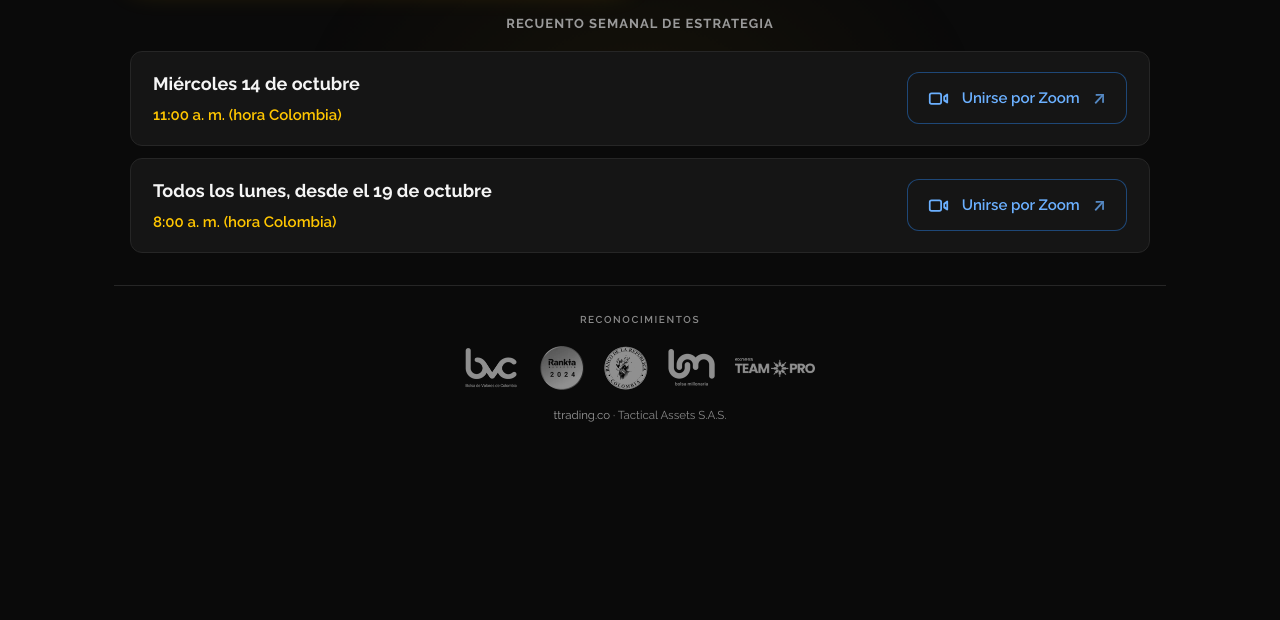
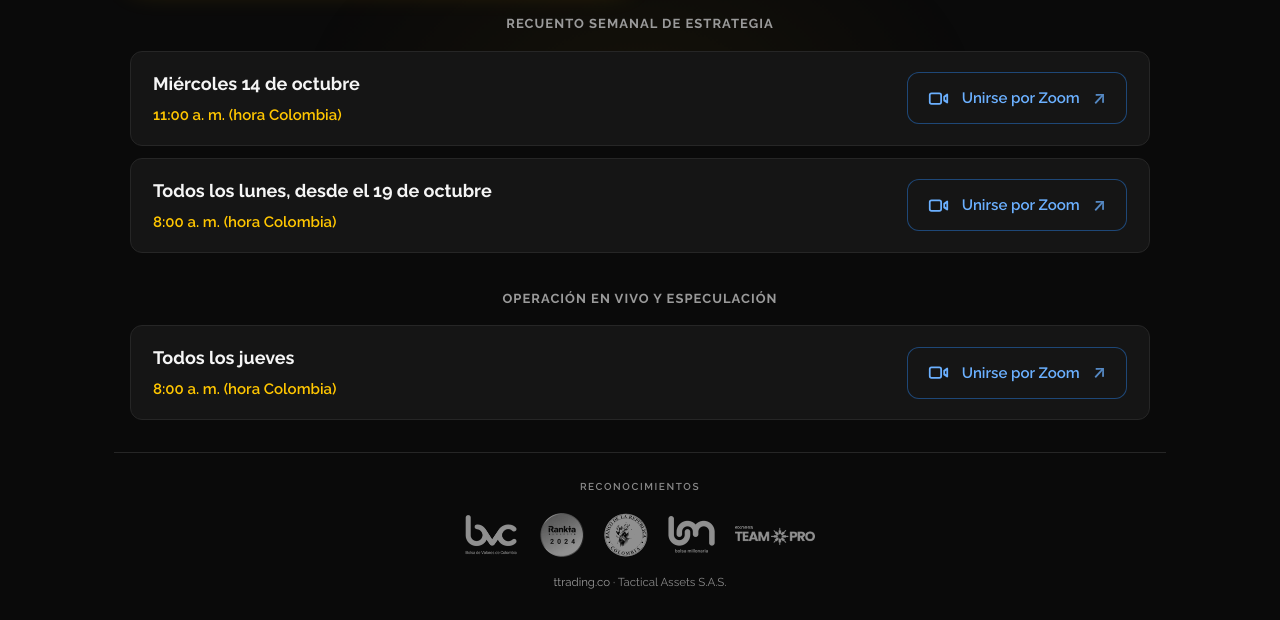
Before and after one commit to DanRin9/JP-agradecimiento, a plain HTML site: page estrategia-tactical.html in a window 1280 px wide. Shown: the part 723-1343 px from the top of the page. Before the commit the page ends 1175 px from the top, so only its background shows below. Drawn offline with Linux system fonts and the light colour scheme.

Commit message:
Agregar Zoom de Operacion en Vivo y Especulacion en estrategia-tactical

```diff
--- a/config.js
+++ b/config.js
@@ -37,7 +37,7 @@ const CONFIG = {
     canalPremercado: 'https://whatsapp.com/channel/0029VaNf7Pq23n3Xfc3Rpt3D',
     enVivo: 'https://t.me/TacticalJP_bot',
 
-    // Bloque "Recuento semanal de estrategia" (Zoom). Cada sesión sale como
+    // Secciones de Zoom bajo los botones. Cada sesión sale como
     // fila con su botón. `hasta` (ISO con hora Colombia) la oculta sola cuando
     // ya pasó; sin `hasta` se queda siempre.
     recuento: {
@@ -53,6 +53,18 @@ const CONFIG = {
           cuando: 'Todos los lunes, desde el 19 de octubre',
           hora: '8:00 a. m.',
           link: 'https://us06web.zoom.us/j/84882620322?pwd=YbXQwcaKBsJllbObR2cZuOzRmr0DbO.1',
+        },
+      ],
+    },
+
+    // Mismo formato que `recuento`, sale como segunda sección de Zoom.
+    operacionVivo: {
+      titulo: 'Operación en Vivo y Especulación',
+      sesiones: [
+        {
+          cuando: 'Todos los jueves',
+          hora: '8:00 a. m.',
+          link: 'https://us06web.zoom.us/j/81011036363?pwd=NOiR0CAiqsgzNxbPFhjQBeGH2qN2hb.1',
         },
       ],
     },
--- a/estrategia-tactical.html
+++ b/estrategia-tactical.html
@@ -47,6 +47,8 @@
       <nav class="links-grid" id="botones" aria-label="Accesos a la Estrategia Tactical"></nav>
 
       <section class="recuento-zoom" id="recuento" aria-label="Recuento semanal de estrategia"></section>
+
+      <section class="recuento-zoom" id="operacion-vivo" aria-label="Operación en Vivo y Especulación"></section>
     </main>
 
     <footer class="links-footer">
--- a/estrategia.js
+++ b/estrategia.js
@@ -1,16 +1,17 @@
 /* ============================================================================
    ESTRATEGIA: render de /estrategia-tactical.
    Tres accesos: la estrategia en vivo (Telegram), la bitácora de operaciones y el
-   canal de Pre-Mercado. Debajo, los links de Zoom del recuento semanal.
+   canal de Pre-Mercado. Debajo, los links de Zoom del recuento semanal y
+   de la operación en vivo.
    ============================================================================ */
 (function () {
   'use strict';
 
   const { ICONOS, estaPendiente, crearBoton, pintarReconocimientos, seguirCursor } = window.TT;
 
-  // Filas de Zoom del recuento semanal. Las que tienen `hasta` y ya pasaron no
-  // se pintan; si no queda ninguna, la sección entera se oculta.
-  function pintarRecuento(recuento, cont) {
+  // Una sección de filas de Zoom (recuento, operación en vivo). Las que tienen
+  // `hasta` y ya pasaron no se pintan; si no queda ninguna, la sección se oculta.
+  function pintarBloqueZoom(recuento, cont) {
     if (!cont) return;
     cont.innerHTML = '';
     const ahora = Date.now();
@@ -108,7 +109,8 @@
       cont.appendChild(btn);
     });
 
-    pintarRecuento(e.recuento, document.getElementById('recuento'));
+    pintarBloqueZoom(e.recuento, document.getElementById('recuento'));
+    pintarBloqueZoom(e.operacionVivo, document.getElementById('operacion-vivo'));
     pintarReconocimientos(cfg, document.getElementById('reconocimientos'));
 
     if (pendientes.length) {
--- a/links.css
+++ b/links.css
@@ -374,7 +374,7 @@
 .pagina-estrategia .btn--en-vivo .btn__icono { width: 36px; height: 36px; }
 .pagina-estrategia .btn--en-vivo .btn__flecha { font-size: 26px; }
 
-/* --- Recuento semanal: filas de Zoom bajo los botones ---------------------- */
+/* --- Secciones de Zoom (recuento, operación en vivo) bajo los botones ------ */
 .recuento-zoom {
   width: 100%;
   max-width: 1020px;
```
